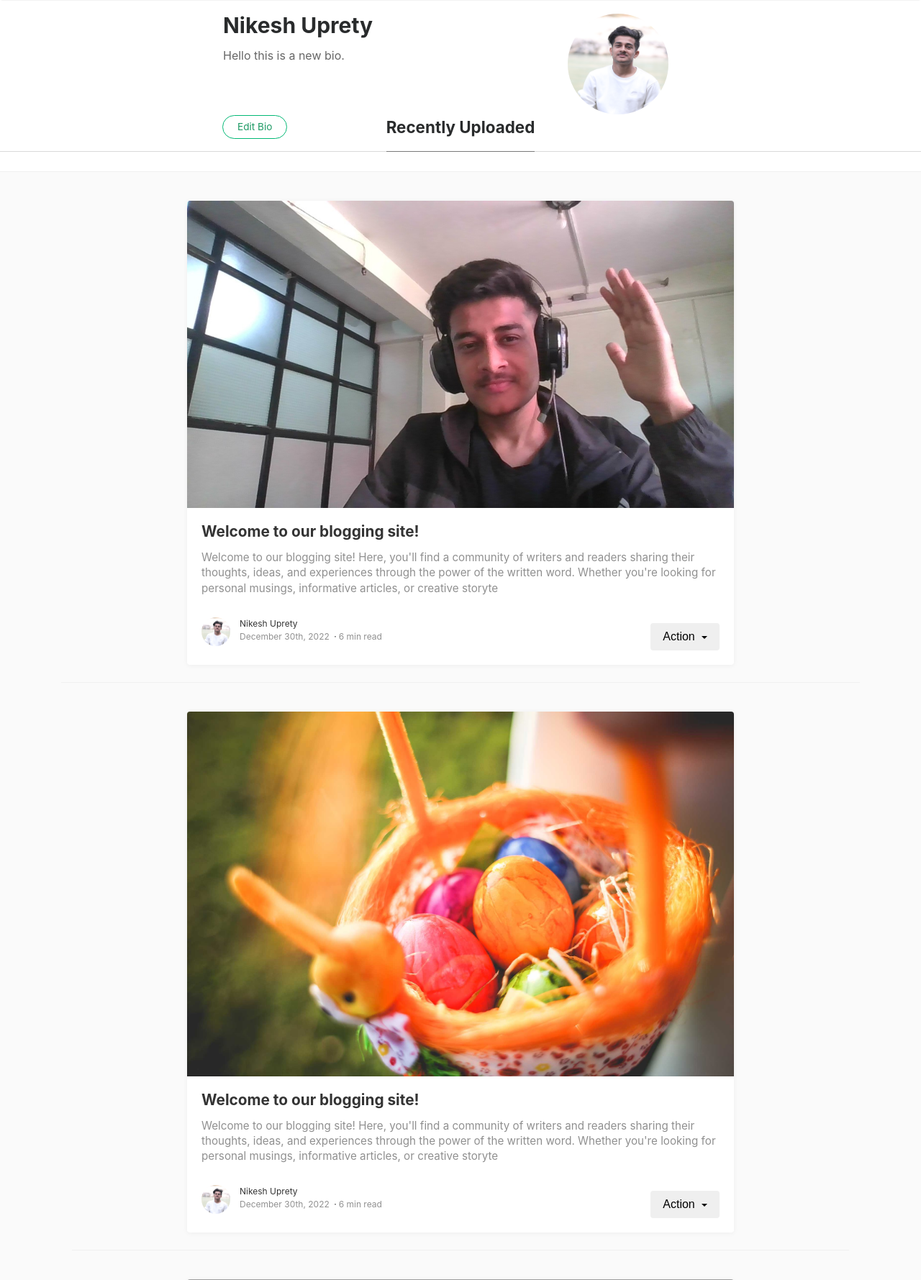
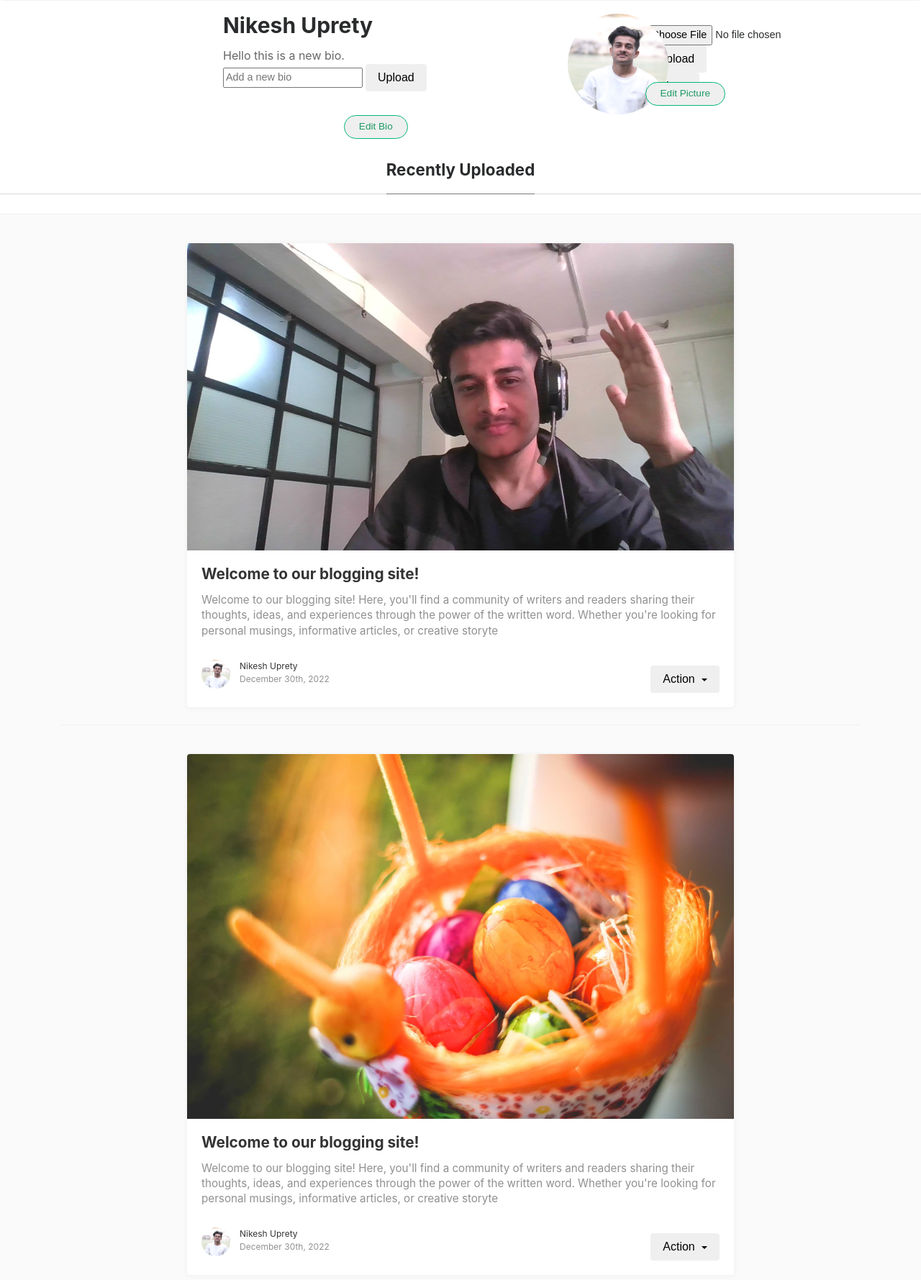
Before and after one commit to Ethical-batch-32/cw1-Nikesh-Uprety, a PHP site: page /blogsnepal/myprofile.php?id=56 in a window 1280 px wide. Shown: the part 94-1873 px from the top of the page at 72% size. Run offline with PHP 8.4, Linux system fonts and the light colour scheme; a user stored in the database is signed in; data comes from the database, SQL or seed files in the repository; some libraries are stand-ins or nearby versions; some web fonts are replaced; grey boxes are pictures that could not be loaded.

Commit message:
Final Code

```diff
--- a/myprofile.php
+++ b/myprofile.php
@@ -46,27 +46,39 @@
 
 }
 
-
+// To upload the profile image for the user
 if(isset($_POST['submit'])){
 	$user_image =($_POST['imagee']);
     if(empty($file_name)) {
         // the input field is empty
-        echo "Please enter a value in the input field.";
+        $error[] = 'Please enter a value in the input field.';
     }
 
 	$sqlii = "INSERT INTO profile_image(name, image_name) VALUES ('$user_name','$file_name')";
 
 	if(mysqli_query($conn, $sqlii)){
 		header('location:myprofile.php');
+        $error[] = 'Profile Picture was Updated successfully';
+	} else{
+		echo "ERROR: Could not able to execute $sql. " . mysqli_error($conn);
+	}
+}
+// To display the bio
+	$Bio = "SELECT bio FROM user_bio WHERE name = '$user_name' ORDER BY created_at DESC ";
+	$bio_result = mysqli_query($conn, $Bio);
+	$bio_row = mysqli_fetch_assoc($bio_result);
+
+// To update the bio
+if(isset($_POST['biosubmit'])){
+	$bio =($_POST['bio']);
+	$sql = "INSERT INTO user_bio(bio,name) VALUES ('$bio','$user_name')";
+	if(mysqli_query($conn, $sql)){
+		header('location:myprofile.php');
 		// echo "Records added successfully.";
 	} else{
 		echo "ERROR: Could not able to execute $sql. " . mysqli_error($conn);
 	}
 }
-
-	$Bio = "SELECT bio FROM user_bio WHERE name = '$user_name' ORDER BY created_at DESC ";
-	$bio_result = mysqli_query($conn, $Bio);
-	$bio_row = mysqli_fetch_assoc($bio_result);
 };
 ?>
 
@@ -125,7 +137,8 @@
                                 <h1><?php echo $_SESSION['user_name'] ?></h1>
                                 <span class="author-description">
 
-                                    <div class="input-group mb-3">
+                                    <div class="mb-3" >
+                                    <!-- style="position:relative;width:100%;" -->
                                         <?php
 
 												// Check if the text value exists in the database
@@ -135,7 +148,16 @@
 												  $bio_text=$bio_row['bio'];
 												  echo $bio_text;
                                                   ?>
-                                                    <a href="bioo.php" class="btn follow">Edit Bio</a>
+                                                    <button class="btn follow biooo" onclick="pop()">Edit Bio</button>
+                                                    <form action="" method="post">
+                                                      <!-- <a href="#" class="btn follow" onclick="pop()">Edit Bio</a> -->
+                                                      <div class="biopop">
+                                                        <span class="biotext" id="myPopup">
+                                                          <input required type="text" name="bio" placeholder="Add a new bio"/>
+                                                          <button type="submit" name="biosubmit" value="submit" class="btn" style="height=5px;width=10px;">Upload</button>
+                                                        </span>
+                                                      </div>
+                                                    </form>
                                         <?php
 
                                                 }
@@ -143,9 +165,17 @@
 												  // If the text value does not exist, display the form field
 													?>
                                         <div class="input-group-append">
-                                            <form action="bioo.php">
-                                                <button class="btn btn-outline-secondary" name="submit">CLick here to add bio</button>
-                                            </form>
+
+                                                <button class="btn btn-outline-secondary" onclick="pop()">CLick here to add bio</button>
+                                                <form action="" method="post">
+                                                      <!-- <a href="#" class="btn follow" onclick="pop()">Edit Bio</a> -->
+                                                      <div class="biopop">
+                                                        <span class="biotext" id="myPopup">
+                                                          <input required type="text" name="bio" placeholder="Add a new bio"/>
+                                                          <button type="submit" name="biosubmit" value="submit" class="btn" style="height=5px;width=10px;">Upload</button>
+                                                        </span>
+                                                      </div>
+                                                    </form>
                                         </div>
                                         <?php
 												}
@@ -159,10 +189,18 @@
 ?>
                             <div class="col-md-2 col-xs-12">
                                 <img
-                                    class="img-size"
+                                    class="img-size profile"
                                     src="http://localhost/blogsnepal/assets/Profile_image/<?php echo $rowimage['image_name']?>"
                                     ;=";"
                                     alt=" <?php echo $_SESSION['user_name'] ?>">
+                                    <button class="btn follow edit" onclick="openForm()">Edit Picture</button>
+                                    <div class="form-popup mainheading" id="myForm">
+                                      <form action="" method="post" enctype="multipart/form-data" class="form-container">
+                                      <input required type="file" id="myFile" name="imagee">
+                                        <button type="submit" name="submit" value="submit" class="btn">Upload</button>
+                                        <button type="button" class="btn cancel" onclick="closeForm()">Close</button>
+                                      </form>
+                                    </div>
                             </div>
                         <?php
 }
@@ -242,7 +280,7 @@
                                             <a href="myprofile.php"><?php echo $_SESSION['user_name'] ?></a>
                                         </span><br/>
                                         <span class="post-date"><?php echo date('F jS, Y', strtotime($row['created_at']))?></span>
-                                        <span class="dot"></span><span class="post-read">6 min read</span>
+
                                     </span>
                                     <span class="post-read-more">
                                         <div class="dropdown">
@@ -251,7 +289,7 @@
                                             </button>
                                             <div class="dropdown-menu">
                                               <a class="dropdown-item" href="myprofile.php?id=<?=$row['Id']?>">Delete Post</a>
-                                              <a class="dropdown-item" href="#">Edit Post</a>
+
                                             </div>
                                         </div>
 
@@ -283,11 +321,26 @@
                 ================================================== -->
                 <!-- Placed at the end of the document so the pages load faster -->
                 <script src="assets/js/jquery.min.js"></script>
+                <script>
+                function pop() {
+                    var popup = document.getElementById('myPopup');
+                    popup.classList.toggle('show');
+                }
+                </script>
                 <script
                     src="https://cdnjs.cloudflare.com/ajax/libs/tether/1.4.0/js/tether.min.js"
                     integrity="sha384-DztdAPBWPRXSA/3eYEEUWrWCy7G5KFbe8fFjk5JAIxUYHKkDx6Qin1DkWx51bBrb"
                     crossorigin="anonymous"></script>
                 <script src="assets/js/bootstrap.min.js"></script>
+                <script>
+                    function openForm() {
+                      document.getElementById("myForm").style.display = "block";
+                    }
+
+                    function closeForm() {
+                      document.getElementById("myForm").style.display = "none";
+                    }
+                </script>
                 <script src="assets/js/elements.js"></script>
                 <script src="assets/js/ie10-viewport-bug-workaround.js"></script>
             </body>
--- a/signup_login.php
+++ b/signup_login.php
@@ -4,7 +4,7 @@
 session_start();
 if(isset($_POST['login'])){
   $email = mysqli_real_escape_string($conn, $_POST['email']);
-  $pass = ($_POST['password']);
+  $pass = sha1($_POST['password']);
   $select = " SELECT * FROM user_form WHERE email = '$email' && password = '$pass' ";
   $result = mysqli_query($conn, $select);
 
@@ -39,7 +39,7 @@
     }
     else{
 
-        $pass = sha1 ($_POST['password']);
+        $pass = sha1($_POST['password']);
         $cpass = sha1($_POST['cpassword']);
         $select = " SELECT * FROM user_form WHERE email = '$email' && password = '$pass' ";
 
@@ -47,7 +47,7 @@
 
         if(mysqli_num_rows($result) > 0){
 
-           $error[] = 'user already exist!';
+           $error[] = 'User already exist!';
 
          }else{
 
```
